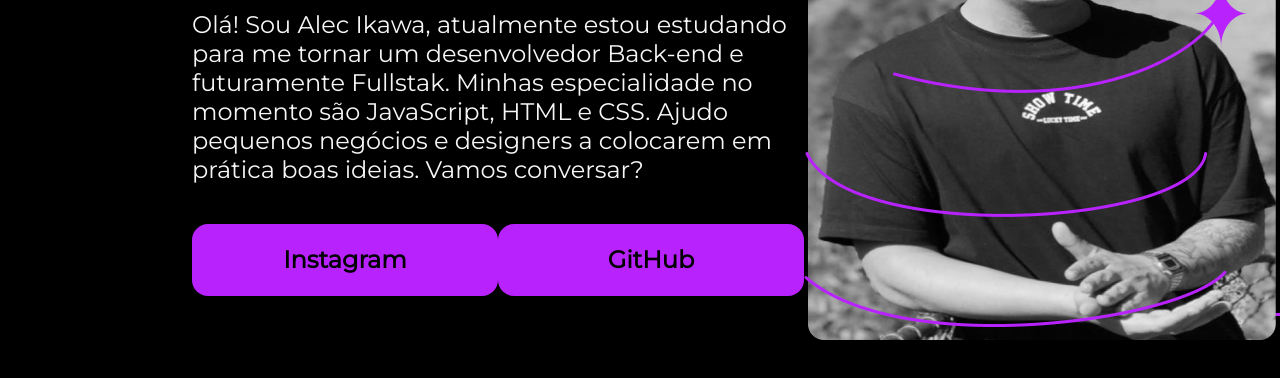
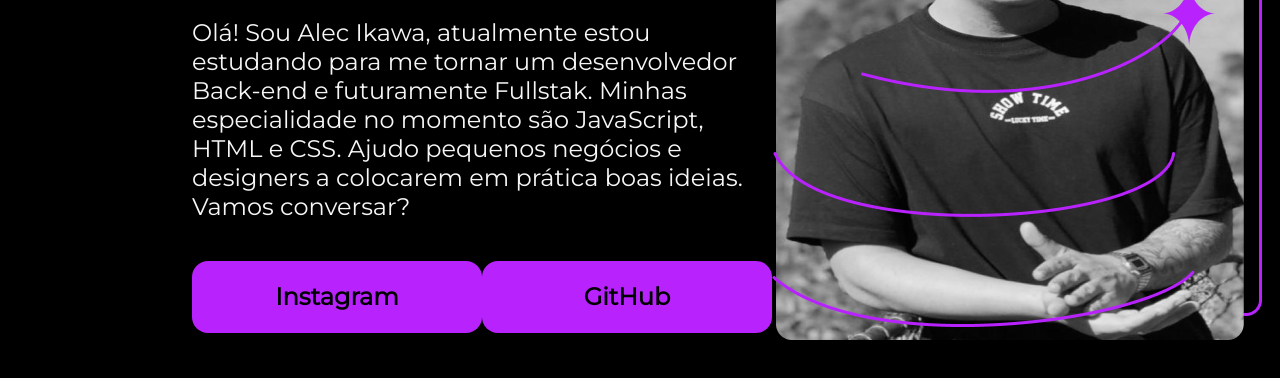
Before and after one commit to alecikawa/portifolio, a plain HTML site: page index.html in a window 1280 px wide. Shown: the part 338-716 px from the top of the page. Drawn offline with nearby package versions, Linux system fonts and the light colour scheme.

Commit message:
versão 1

```diff
--- a/style.css
+++ b/style.css
@@ -57,7 +57,7 @@ body {
     text-align: center;
     border-radius: 16px;
     font-size: 24px;
-    padding: 21.5px 53px;
+    padding: 21.5px 45px;
     text-decoration: none;
     font-family: "Montserrat", sans-serif;
     font-weight: 600;
```
